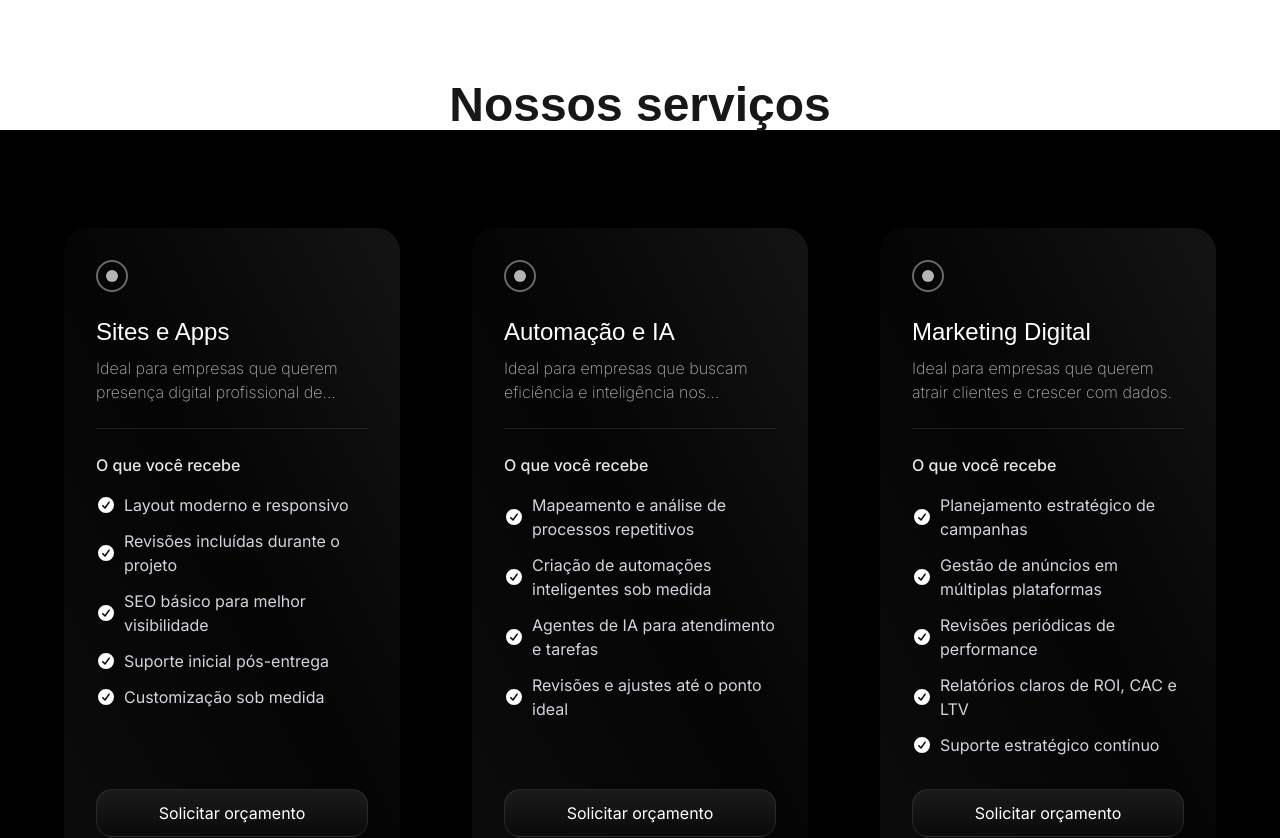
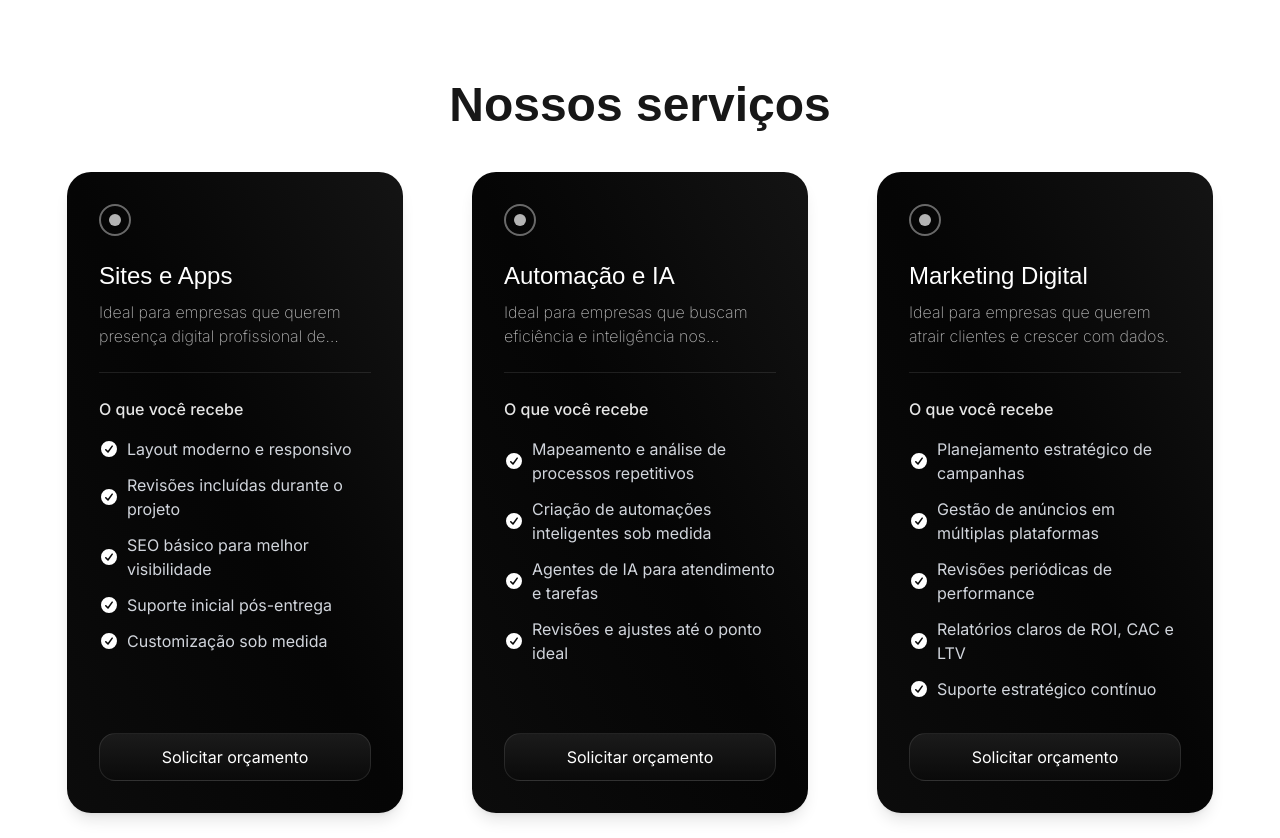
Before and after one commit to Joao2511/Nevoy, a Next.js app: page / in a window 1280 px wide. Shown: the part 6140-6978 px from the top of the page. Built offline with nearby package versions, Linux system fonts and the light colour scheme; a web font is replaced by a local one.

Commit message:
style: ajustar espaçamento entre os cards

```diff
--- a/src/components/Serviços.tsx
+++ b/src/components/Serviços.tsx
@@ -71,7 +71,7 @@ export default function Servicos() {
 
       <motion.section
         id="servicos"
-        className="mb-24 grid grid-cols-1 justify-items-center gap-10 bg-black px-12 py-24 text-white sm:grid-cols-2 lg:grid-cols-3"
+        className="mx-auto mb-12 grid max-w-6xl [grid-template-columns:repeat(auto-fit,minmax(300px,1fr))] place-items-center gap-x-24 gap-y-6 px-4 py-10 text-white"
         initial="hidden"
         whileInView="show"
         viewport={{ once: true, amount: 0.25 }}
```
